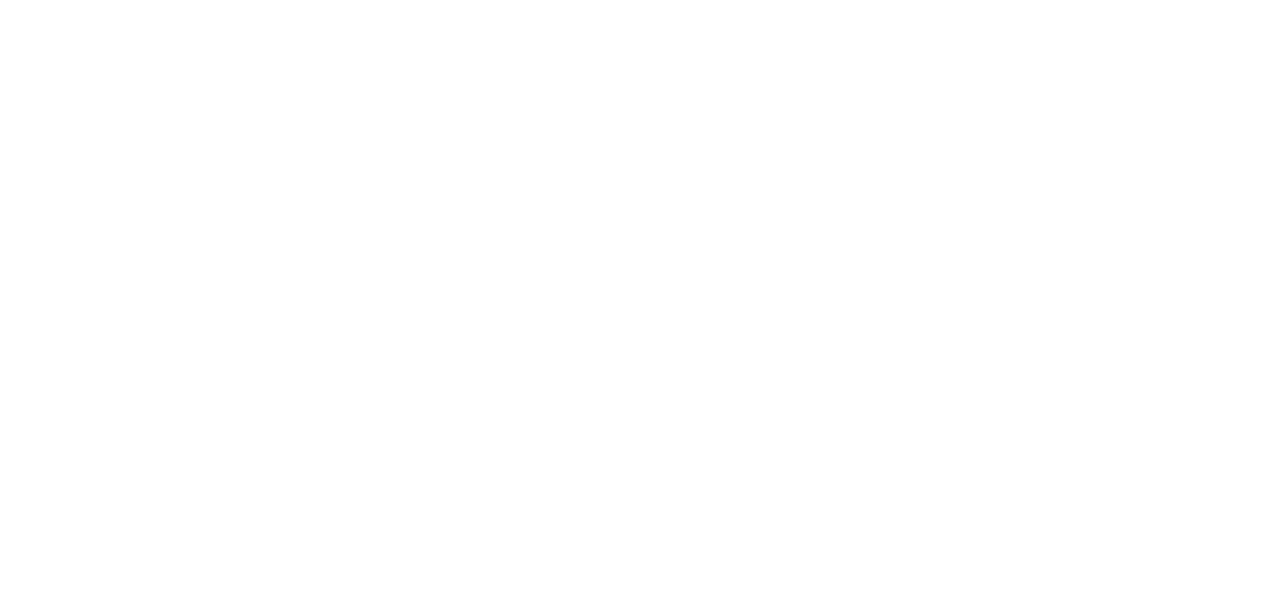
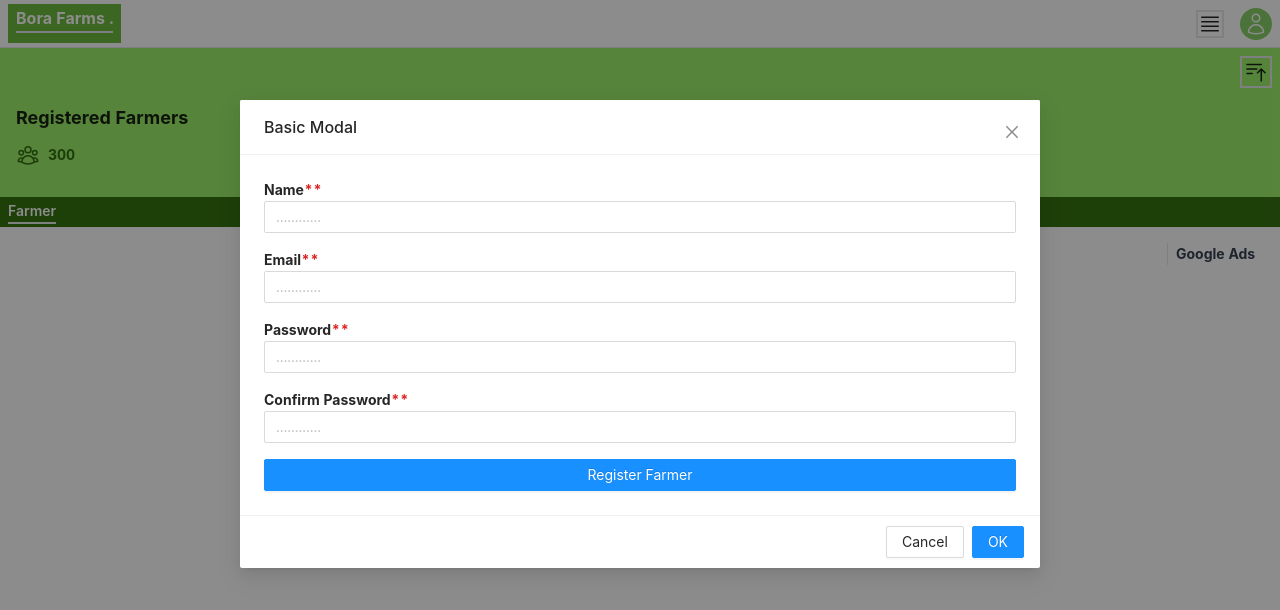
Before and after one commit to muasya-victor/Farmers-Hub, a Vue app: page /register in a window 1280 px wide. Before the commit this address had no page. Shown: the top 610 px of the page. Built offline with nearby package versions, Linux system fonts and the light colour scheme.

Commit message:
create farmer registration form

```diff
--- /dev/null
+++ b/src/components/RegisterForm.vue
@@ -0,0 +1,53 @@
+<template>
+  <div class=" flex flex-col gap-4">
+    <div>
+      <label>
+        Name
+        <RequiredTag/>
+      </label>
+
+      <a-input v-model:value="password" type="text" placeholder="............"  />
+    </div>
+    <div>
+      <label>
+        Email
+        <RequiredTag/>
+      </label>
+
+      <a-input v-model:value="password" type="text" placeholder="............"  />
+    </div>
+    <div>
+      <label>
+        Password
+        <RequiredTag/>
+      </label>
+
+      <a-input v-model:value="password" type="text" placeholder="............"  />
+    </div>
+    <div>
+      <label>
+        Confirm Password
+        <RequiredTag/>
+      </label>
+
+      <a-input v-model:value="password" type="text" placeholder="............"  />
+    </div>
+
+    <a-button type="primary">
+      Register Farmer
+    </a-button>
+
+  </div>
+</template>
+
+<script>
+import RequiredTag from "./RequiredTag.vue";
+export default {
+  name: "RegisterForm",
+  components: {RequiredTag}
+}
+</script>
+
+<style scoped>
+
+</style>
--- a/src/components/farmers/FarmerTable.vue
+++ b/src/components/farmers/FarmerTable.vue
@@ -1,12 +1,24 @@
 <template>
-  <div >
+  <div class="flex flex-col gap-1">
+    <div class="flex  items-center justify-end w-full">
+      <a-button type="primary" class="flex items-center" size="middle" @click="routeTo">
+        <template #icon>
+          +
+        </template>
+        Farmer
+      </a-button>
+    </div>
+
     <a-table :dataSource="dataSource" :columns="columns" />
   </div>
 </template>
 
 <script>
+import AddNew from "../icons/AddNew.vue";
+import router from "../../router/index.js";
 export default {
   name: "FarmerTable",
+  components: {AddNew},
   data(){
     return {
       dataSource: [
@@ -42,6 +54,11 @@
         },
       ],
     }
+  },
+  methods : {
+    routeTo(){
+      router.push({name:'register'})
+    }
   }
 }
 </script>
--- a/src/components/farmers/RegisterFarmer.vue
+++ b/src/components/farmers/RegisterFarmer.vue
@@ -1,46 +1,31 @@
 <template>
   <div>
-    <a-table :dataSource="dataSource" :columns="columns" />
+    <a-modal v-model:visible="visible" width="800px" title="Basic Modal" @ok="handleOk" @cancel="handleCancel">
+      <RegisterForm />
+    </a-modal>
   </div>
 </template>
 
 <script>
+import router from "../../router/index.js";
+import RequiredTag from "../RequiredTag.vue";
+import RegisterForm from "../RegisterForm.vue";
+
 export default {
   name: "RegisterFarmer",
+  components: {RegisterForm, RequiredTag},
   data(){
     return {
-      dataSource: [
-        {
-          key: '1',
-          name: 'Mike',
-          age: 32,
-          address: '10 Downing Street',
-        },
-        {
-          key: '2',
-          name: 'John',
-          age: 42,
-          address: '10 Downing Street',
-        },
-      ],
-
-      columns: [
-        {
-          title: 'Name',
-          dataIndex: 'name',
-          key: 'name',
-        },
-        {
-          title: 'Age',
-          dataIndex: 'age',
-          key: 'age',
-        },
-        {
-          title: 'Address',
-          dataIndex: 'address',
-          key: 'address',
-        },
-      ],
+      visible:true
+    }
+  },
+  methods:{
+    handleOk(e){
+      this.visible = true
+      router.go(-1)
+    },
+    handleCancel(){
+      router.go(-1)
     }
   }
 }
--- /dev/null
+++ b/src/components/icons/AddNew.vue
@@ -0,0 +1,16 @@
+<template>
+  <svg xmlns="http://www.w3.org/2000/svg" fill="none" viewBox="0 0 24 24" stroke-width="1.5" stroke="currentColor" class="w-4 h-4">
+    <path stroke-linecap="round" stroke-linejoin="round" d="M12 4.5v15m7.5-7.5h-15" />
+  </svg>
+
+</template>
+
+<script>
+export default {
+  name: "AddNew"
+}
+</script>
+
+<style scoped>
+
+</style>
--- a/src/pages/Dashboard.vue
+++ b/src/pages/Dashboard.vue
@@ -3,10 +3,14 @@
     <TopNav></TopNav>
     <HeaderTwo/>
 
-    <div class="mx-1 mt-4 flex flex-col gap-2">
-      <label class="text-gray-700">Farmer Records</label>
-      <FarmerTable/>
+    <div class="px-2 mt-4 flex gap-1  justify-between w-full">
+      <router-view class="w-11/12"/>
+
+      <div class="h-[inherit] border-l pl-2 w-1/12">
+        <label class="text-gray-700 ">Google Ads</label>
+      </div>
     </div>
+
   </div>
 </template>
 
--- a/src/partials/HeaderTwo.vue
+++ b/src/partials/HeaderTwo.vue
@@ -20,8 +20,9 @@
       </InformationCards>
     </div>
 
-    <div class="w-full flex items-center gap-[93px] flex-wrap bg-[#367310] py-0.5 px-2">
-      <LinkItem v-for="item in 3" :key="item"/>
+    <div class="w-full flex items-center gap-48 flex-wrap bg-[#367310] py-0.5 px-2">
+      <LinkItem />
+      <LinkItem link="New Record"/>
       <LinkItem link="settings">
         <Settings/>
       </LinkItem>
--- a/src/router/index.js
+++ b/src/router/index.js
@@ -1,6 +1,8 @@
 import { createRouter, createWebHistory } from "vue-router"
 import Dashboard from "../pages/Dashboard.vue";
 import Login from "../pages/Login.vue";
+import RegisterFarmer from "../components/farmers/RegisterFarmer.vue";
+import FarmerTable from "../components/farmers/FarmerTable.vue";
 
 
 let routes = [
@@ -11,7 +13,27 @@
         meta : {
             icon:'',
             role:''
-        }
+        },
+        children: [
+            {
+                path:'',
+                name:'farmers',
+                component:FarmerTable,
+                meta : {
+                    icon:'',
+                    role:''
+                }
+            },
+            {
+                path:'register',
+                name:'register',
+                component:RegisterFarmer,
+                meta : {
+                    icon:'',
+                    role:''
+                }
+            },
+        ]
     },
     {
         path:'/login',
@@ -22,6 +44,7 @@
             role:''
         }
     },
+
 ]
 
 const router = createRouter({
```
